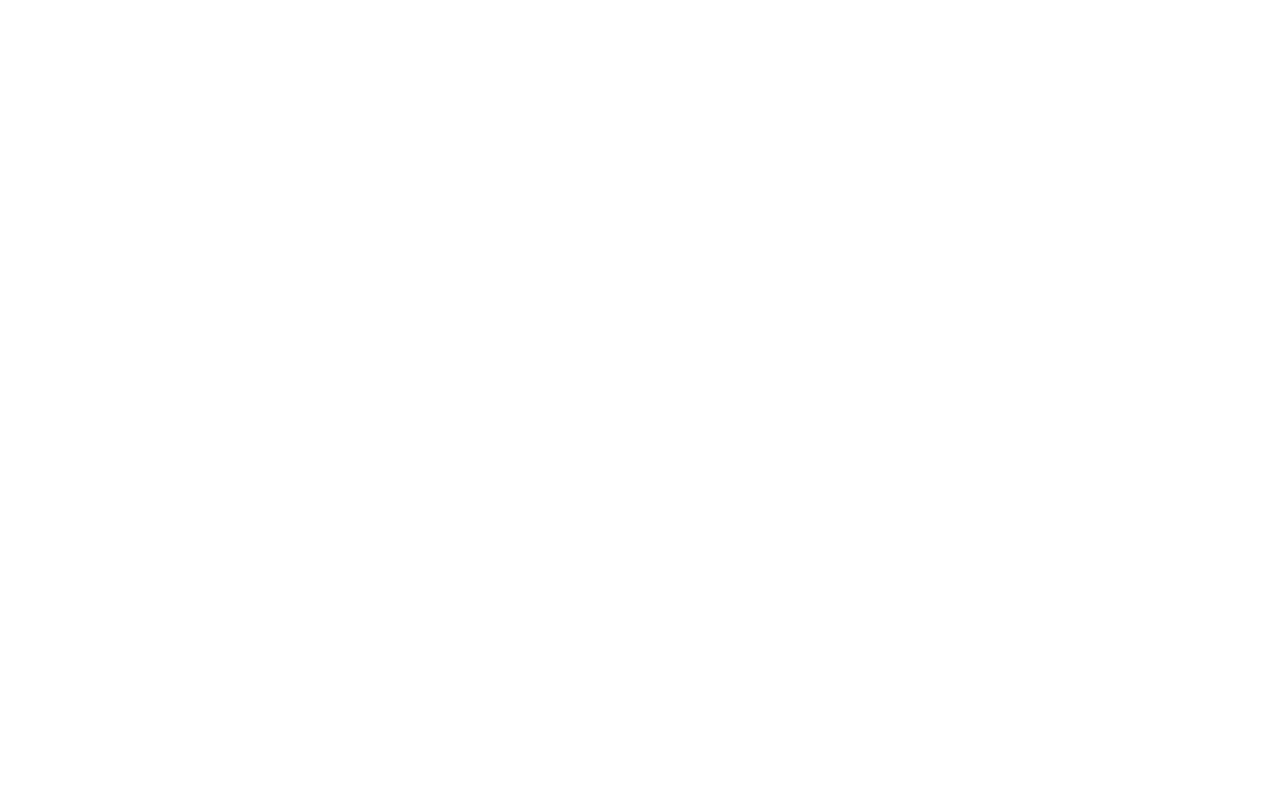
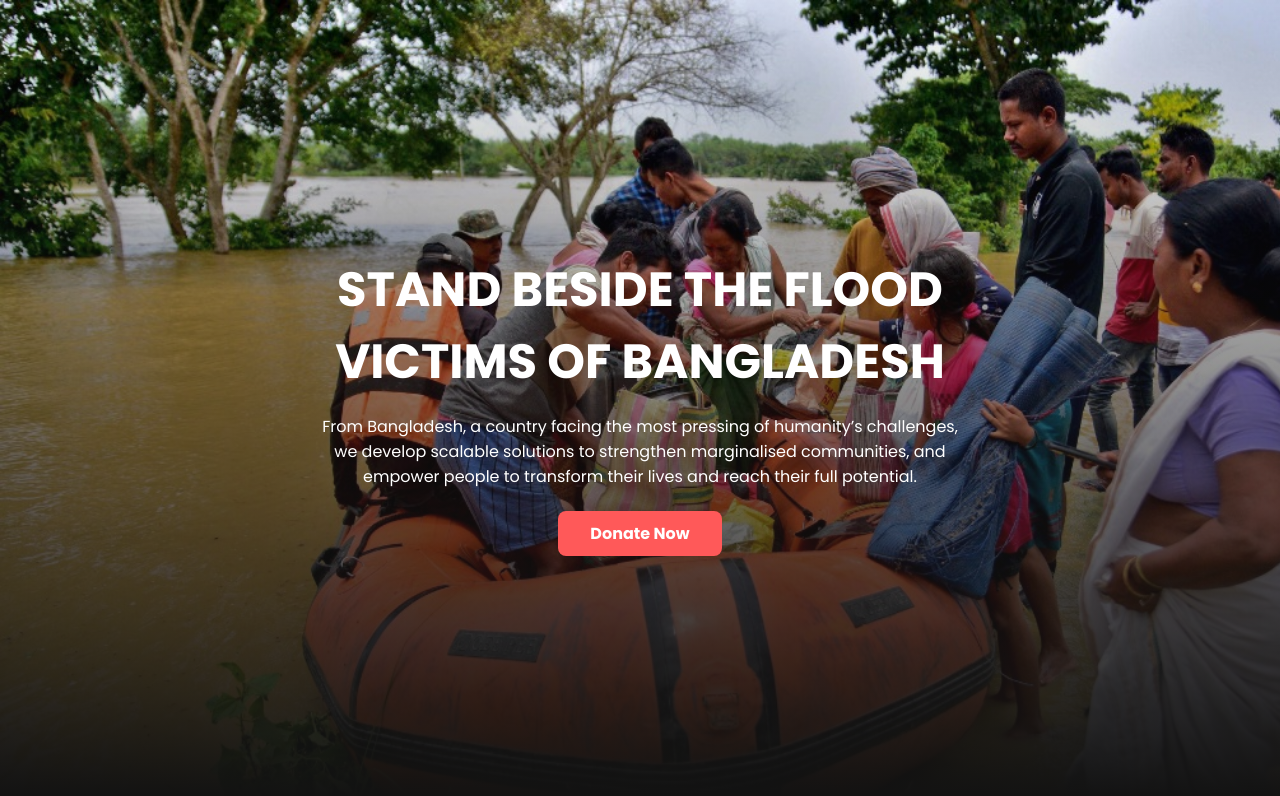
Before and after one commit to parvezahmedweb1/donate-today, a plain HTML site: page index.html in a window 1280 px wide. Drawn offline with Linux system fonts and the light colour scheme.

Commit message:
header section complete

```diff
--- a/index.html
+++ b/index.html
@@ -15,11 +15,29 @@
     <link rel="preconnect" href="https://fonts.googleapis.com" />
     <link rel="preconnect" href="https://fonts.gstatic.com" crossorigin />
     <link
-      href="https://fonts.googleapis.com/css2?family=Poppins:wght@400;500;700&display=swap"
+      href="https://fonts.googleapis.com/css2?family=Lobster&family=Poppins:wght@400;500;700&display=swap"
       rel="stylesheet"
     />
     <!-- ! stylesheet -->
     <link rel="stylesheet" href="style/main.css" />
   </head>
-  <body></body>
+  <body>
+    <!-- ! header-section start -->
+    <header id="header-section">
+      <div class="header-text">
+        <h1>
+          STAND BESIDE THE FLOOD <br />
+          VICTIMS OF BANGLADESH
+        </h1>
+        <p>
+          From Bangladesh, a country facing the most pressing of humanity’s
+          challenges, we develop scalable solutions to strengthen marginalised
+          communities, and empower people to transform their lives and reach
+          their full potential.
+        </p>
+        <a class="btn" href="#">Donate Now</a>
+      </div>
+    </header>
+    <!-- ! header-section end -->
+  </body>
 </html>
--- a/style/main.css
+++ b/style/main.css
@@ -10,6 +10,7 @@ body {
   font-family: "Poppins", sans-serif;
 }
 h1 {
+  font-size: 3rem;
 }
 h2 {
 }
@@ -20,7 +21,59 @@ h4 {
 p {
 }
 img {
+  width: 100%;
+}
+a {
+  text-decoration: none;
+}
+.btn {
+  padding: 0.7rem 2rem;
+  background-color: #ff5959;
+  color: white;
+  font-weight: 700;
+  border-radius: 0.5rem;
+  transition: all 0.5s;
+}
+.btn:hover {
+  background: linear-gradient(360deg, #121212 0%, rgba(18, 18, 18, 0) 100%);
+  color: #ff5959;
 }
 /* ------------------------------------
     ! default style end
 --------------------------------------*/
+
+/* ------------------------------------
+    ! header-section style start
+--------------------------------------*/
+#header-section {
+  height: 100vh;
+  background-image: url("../images/donation5.jpg");
+
+  background-repeat: no-repeat;
+  background-size: cover;
+  color: white;
+  position: relative;
+  display: flex;
+  justify-content: center;
+  align-items: center;
+}
+#header-section::before {
+  content: "";
+  height: 100%;
+  width: 100%;
+  position: absolute;
+  background: linear-gradient(360deg, #121212 0%, rgba(18, 18, 18, 0) 100%);
+  color: white;
+}
+.header-text {
+  width: 50%;
+  text-align: center;
+  z-index: 1000;
+}
+.header-text p {
+  margin-top: 1rem;
+  margin-bottom: 2rem;
+}
+/* ------------------------------------
+    ! header-section style end
+--------------------------------------*/
```
